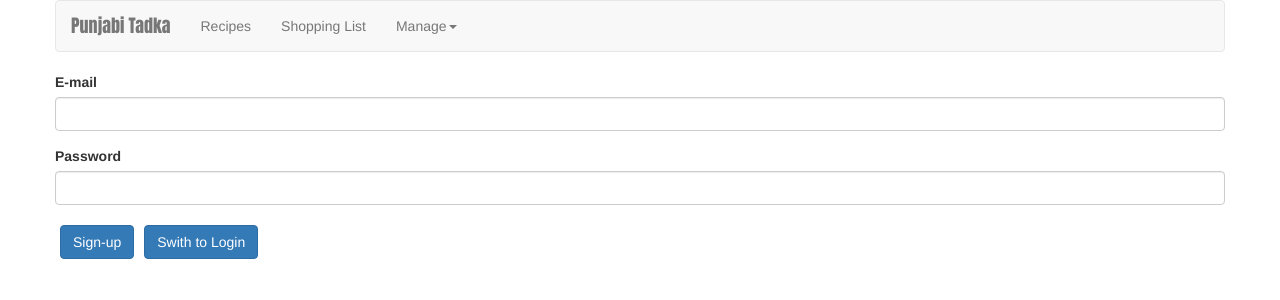
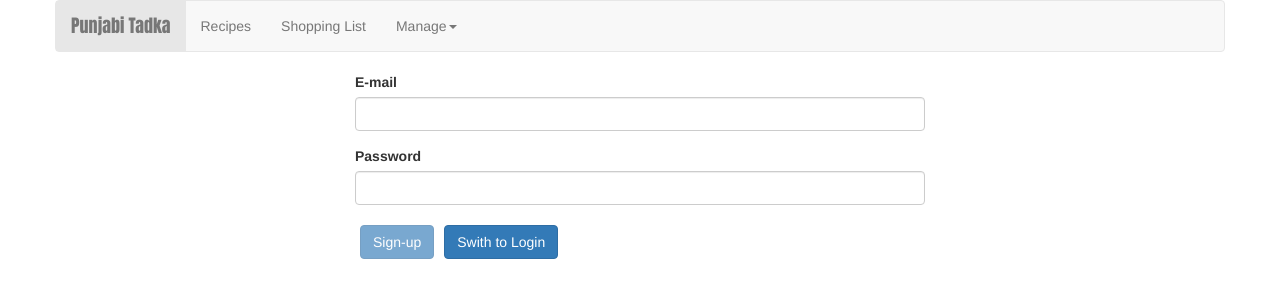
Before and after one commit to gurusharangupta/angular-test-gurusharan, an Angular app: page /auth in a window 1280 px wide. Shown: the top 300 px of the page. Built offline with nearby package versions, Linux system fonts and the light colour scheme.

Commit message:
4 files modified, 1 added

```diff
--- a/src/app/app.module.ts
+++ b/src/app/app.module.ts
@@ -25,6 +25,7 @@ import { RecipeResolverService } from './recipe/recipe-resolver.service';
 import { AlertService } from './shared/alert.service';
 import { AuthComponent } from './auth/auth.component';
 import { AuthInterceptorService } from './shared/auth-interceptor.service';
+import { AuthService } from './auth/auth.service';
 
 
 const appRoutes: Routes = [
@@ -54,7 +55,7 @@ const appRoutes: Routes = [
     ShoppingListComponent, ShoppingEditComponent, HighlightDirective,
     RenderHighlightDirective, DropDownDirective, RecipeEditComponent, AuthComponent],
   bootstrap: [AppComponent],
-  providers: [AlertService, LoggingService, DataStorageService, ShoppingListService, RecipeService, RecipeResolverService,
+  providers: [AlertService, LoggingService, DataStorageService, ShoppingListService, RecipeService, RecipeResolverService,AuthService,
     {
       provide: HTTP_INTERCEPTORS,
       useClass: AuthInterceptorService,
--- a/src/app/auth/auth.component.html
+++ b/src/app/auth/auth.component.html
@@ -1,18 +1,18 @@
 <div class="row">
-	<div class="col-xs-12">
-		<form>
+	<div class="col-xs-12 col-md-6 col-md-offset-3">
+		<form #authForm >
 			<div class="form-group">
 				<label for="email">E-mail</label>
-        <input type="email" id="email" class="form-control">
+        <input type="email" id="email" class="form-control" name="email" required email ngModel>
       </div>
        <div class="form-group">
         <label for="password">Password</label>
-        <input type="password" id="password" class="form-control">
+        <input type="password" id="password" class="form-control" name="password" required minlength="6" ngModel>
       </div>
   <div>
-    <button class="btn btn-primary">Sign-up</button>
+    <button class="btn btn-primary" type="submit" [disabled]="!authForm.valid" >{{isLoginMode? 'Login': 'Sign-up'}}</button>
 
-    <button class="btn btn-primary">Swith to Login</button>
+    <button class="btn btn-primary" (click)="switchMode()" type="button">Swith to {{isLoginMode? 'Sign-Up': 'Login'}}</button>
   </div>
     </form>
   </div>
--- a/src/app/auth/auth.component.ts
+++ b/src/app/auth/auth.component.ts
@@ -1,4 +1,5 @@
 import { Component, OnInit } from '@angular/core';
+import { NgForm } from '@angular/forms';
 
 @Component({
   selector: 'app-auth',
@@ -6,10 +7,18 @@ import { Component, OnInit } from '@angular/core';
   styleUrls: ['./auth.component.css']
 })
 export class AuthComponent implements OnInit {
-
+ isLoginMode = false;
   constructor() { }
 
   ngOnInit() {
   }
 
+  switchMode(){
+    this.isLoginMode = !this.isLoginMode;
+  }
+
+  onSubmit(form: NgForm){
+ console.log(form.value);
+  }
+
 }
--- a/src/app/header/header.component.html
+++ b/src/app/header/header.component.html
@@ -5,7 +5,7 @@
 
 				<ul class="nav navbar-nav">
 					<li routerLinkActive="active" class="navbar-header" [routerLinkActiveOptions]="{exact: true}">
-						<a routerLink="/" class="navbar-brand" (click)="onRecipeClick()">
+						<a routerLink="/auth" class="navbar-brand" (click)="onRecipeClick()">
 							<label for="" appRenderHighlight>Punjabi Tadka</label>
               </a>
            </li>
```
Also changed, not shown: src/app/auth/auth.service.ts (added, +8 -0 lines).
